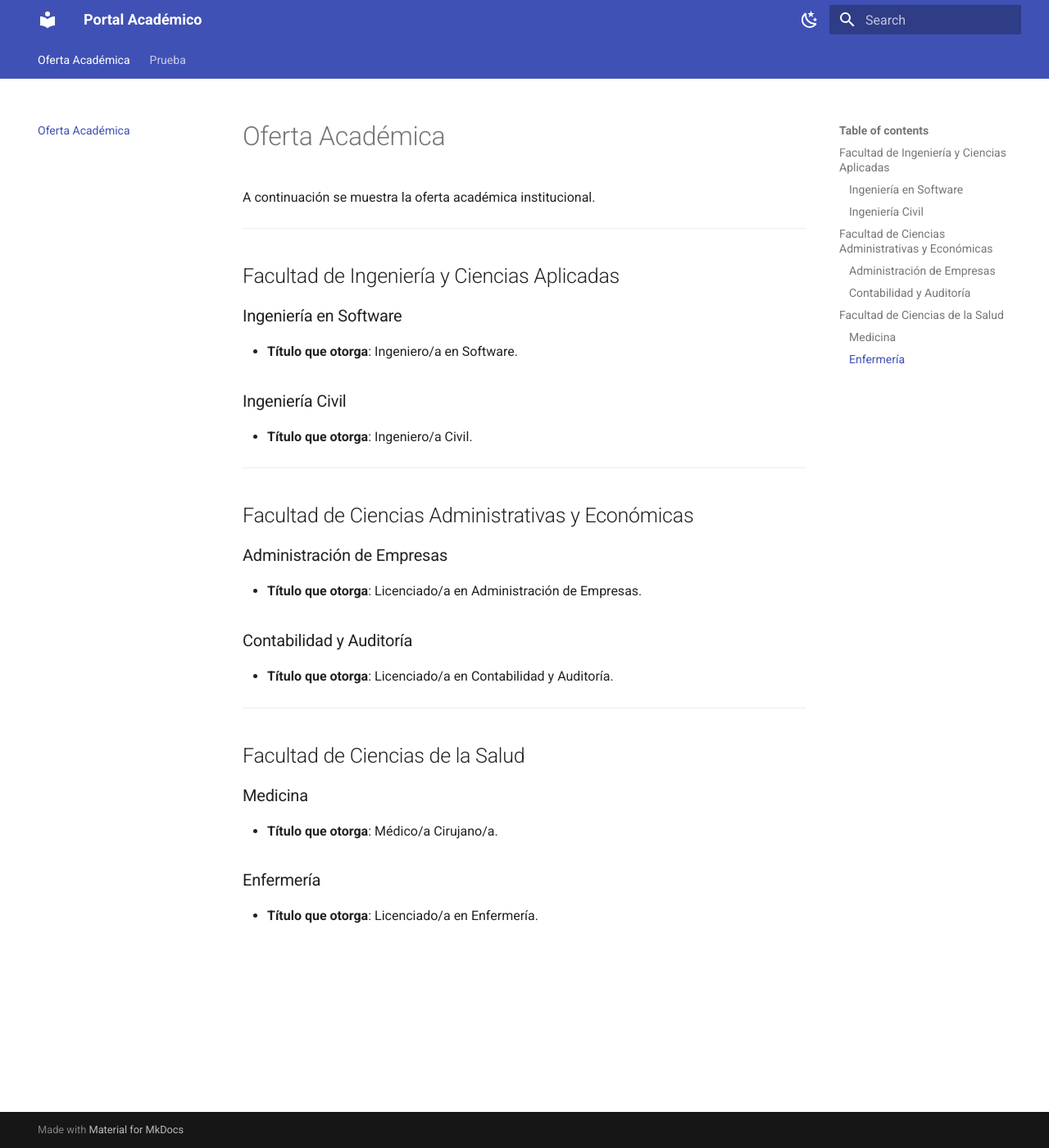
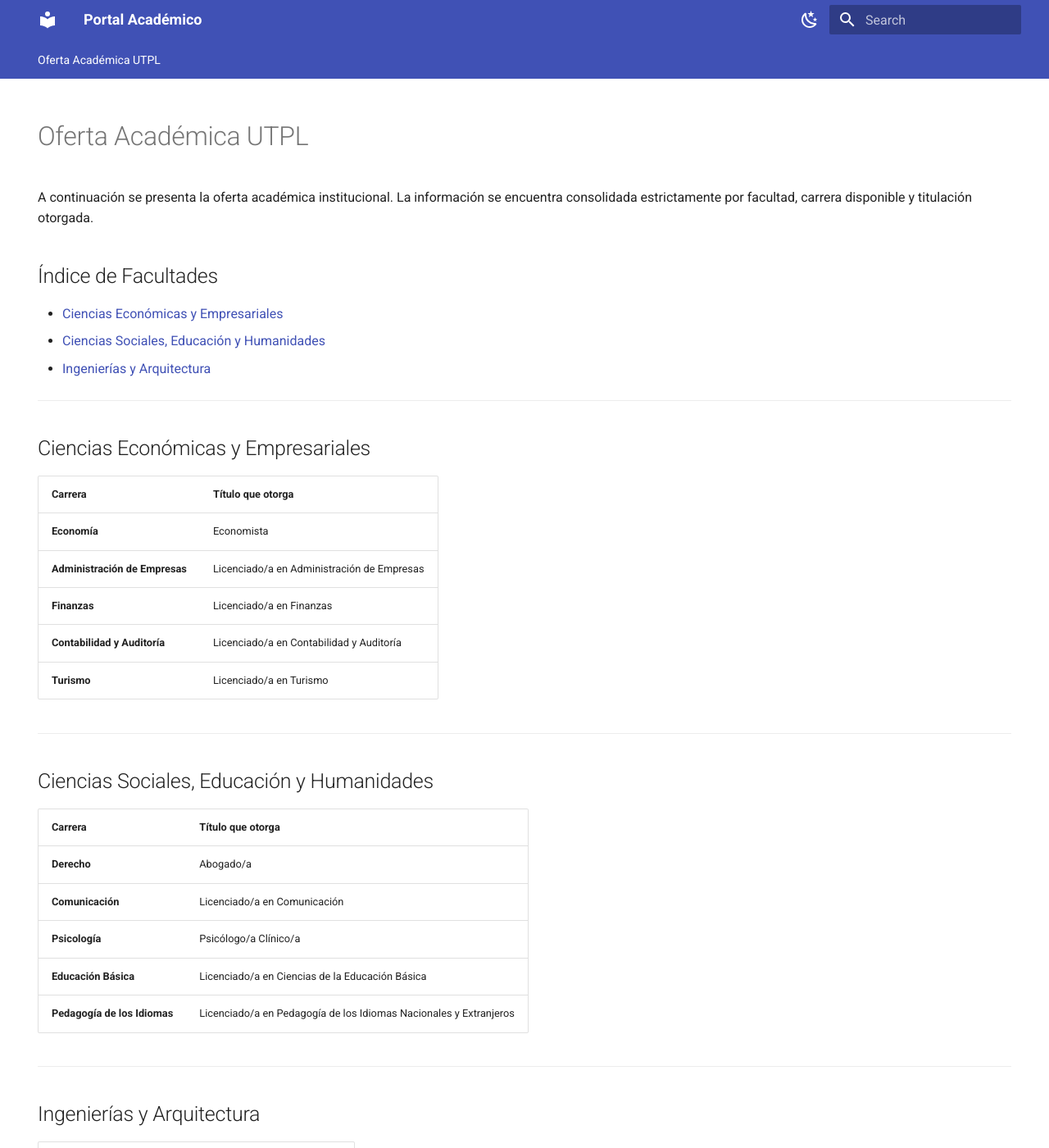
Before and after one commit to UTPL-vic0318/oferta, an MkDocs documentation site: the page built from docs/index.md, in a window 1280 px wide and 1400 px high. Shown: the whole window at 82% size. Built offline with MkDocs 1.6.1 and Material for MkDocs 9.7.7, drawn with Linux system fonts in a browser that asks for light colours; some of the changed text lies outside the part shown.

```diff
--- a/docs/index.md
+++ b/docs/index.md
@@ -1,33 +1,49 @@
-# Oferta Académica
+---
+hide:
+  - navigation
+  - toc
+---
+# Oferta Académica UTPL
 
-A continuación se muestra la oferta académica institucional.
+A continuación se presenta la oferta académica institucional. La información se encuentra consolidada estrictamente por facultad, carrera disponible y titulación otorgada.
+
+## Índice de Facultades
+- [Ciencias Económicas y Empresariales](#ciencias-economicas-y-empresariales)
+- [Ciencias Sociales, Educación y Humanidades](#ciencias-sociales-educacion-y-humanidades)
+- [Ingenierías y Arquitectura](#ingenierias-y-arquitectura)
 
 ---
 
-## Facultad de Ingeniería y Ciencias Aplicadas
+## Ciencias Económicas y Empresariales
 
-### Ingeniería en Software
-- **Título que otorga**: Ingeniero/a en Software.
-
-### Ingeniería Civil
-- **Título que otorga**: Ingeniero/a Civil.
+| Carrera | Título que otorga |
+| :--- | :--- |
+| **Economía** | Economista |
+| **Administración de Empresas** | Licenciado/a en Administración de Empresas |
+| **Finanzas** | Licenciado/a en Finanzas |
+| **Contabilidad y Auditoría** | Licenciado/a en Contabilidad y Auditoría |
+| **Turismo** | Licenciado/a en Turismo |
 
 ---
 
-## Facultad de Ciencias Administrativas y Económicas
+## Ciencias Sociales, Educación y Humanidades
 
-### Administración de Empresas
-- **Título que otorga**: Licenciado/a en Administración de Empresas.
-
-### Contabilidad y Auditoría
-- **Título que otorga**: Licenciado/a en Contabilidad y Auditoría.
+| Carrera | Título que otorga |
+| :--- | :--- |
+| **Derecho** | Abogado/a |
+| **Comunicación** | Licenciado/a en Comunicación |
+| **Psicología** | Psicólogo/a Clínico/a |
+| **Educación Básica** | Licenciado/a en Ciencias de la Educación Básica |
+| **Pedagogía de los Idiomas** | Licenciado/a en Pedagogía de los Idiomas Nacionales y Extranjeros |
 
 ---
 
-## Facultad de Ciencias de la Salud
+## Ingenierías y Arquitectura
 
-### Medicina
-- **Título que otorga**: Médico/a Cirujano/a.
-
-### Enfermería
-- **Título que otorga**: Licenciado/a en Enfermería.
+| Carrera | Título que otorga |
+| :--- | :--- |
+| **Arquitectura** | Arquitecto/a |
+| **Ingeniería Civil** | Ingeniero/a Civil |
+| **Computación** | Ingeniero/a en Computación |
+| **Telecomunicaciones** | Ingeniero/a en Telecomunicaciones |
+| **Ingeniería Industrial** | Ingeniero/a Industrial |
```
Also changed, not shown: README.md (added, +26 -0 lines), docs/prueba.md (deleted, +0 -17 lines).
